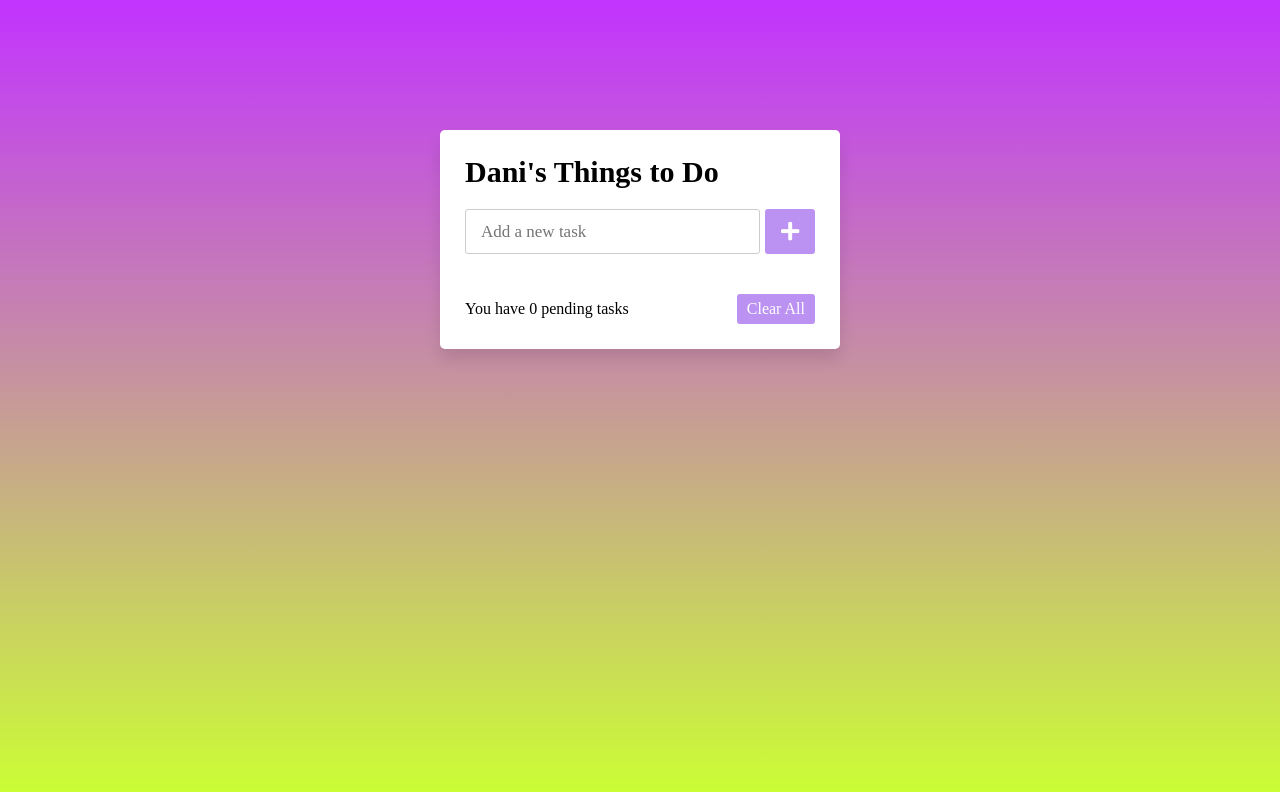
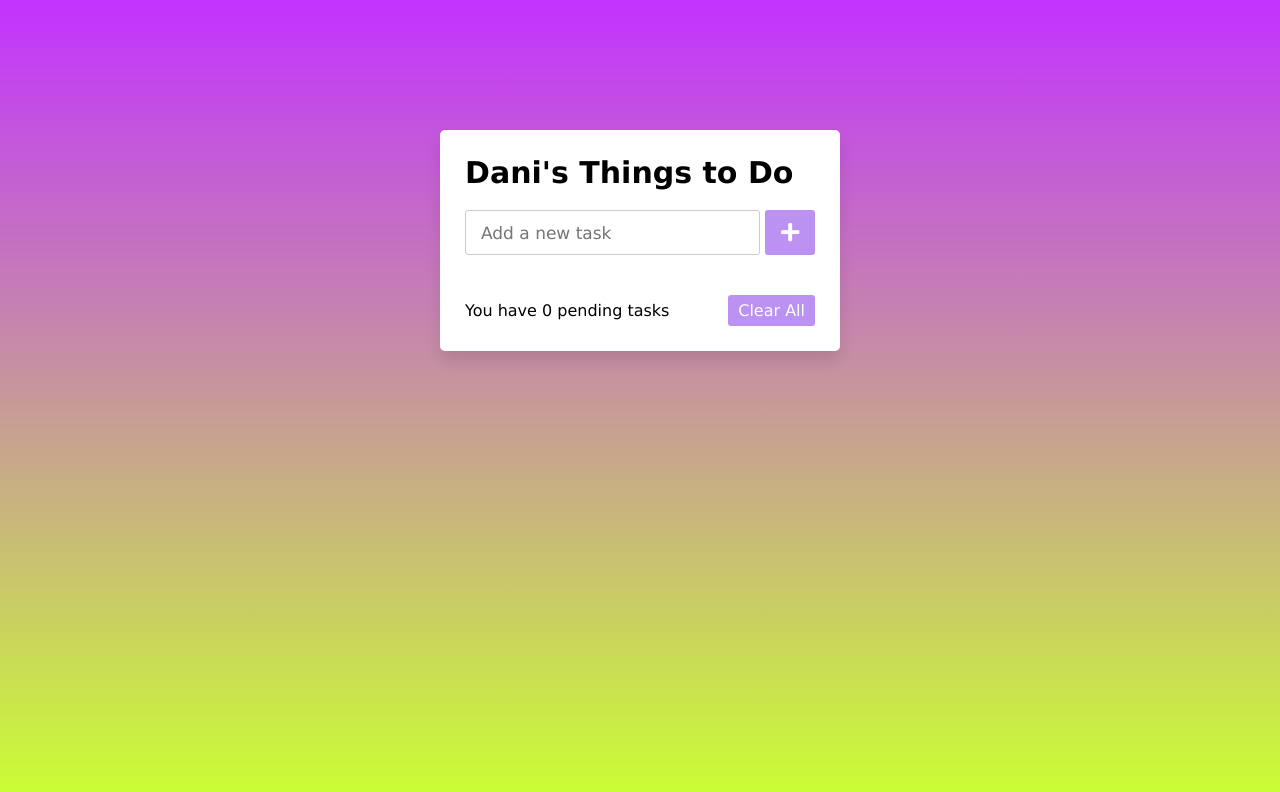
Before and after one commit to ddaisudov/ddaisudov.github.io, a plain HTML site: page index.html in a window 1280 px wide. Drawn offline with Linux system fonts and the light colour scheme.

Commit message:
Update style.css

```diff
--- a/style.css
+++ b/style.css
@@ -3,7 +3,7 @@
   margin: 0;
   padding: 0;
   box-sizing: border-box;
-  font-family: "Stick No Bills script=latin rev=2";
+  font-family: Verdana,Geneva,sans-serif;
 }
 ::selection{
   color: #ffff;
```
